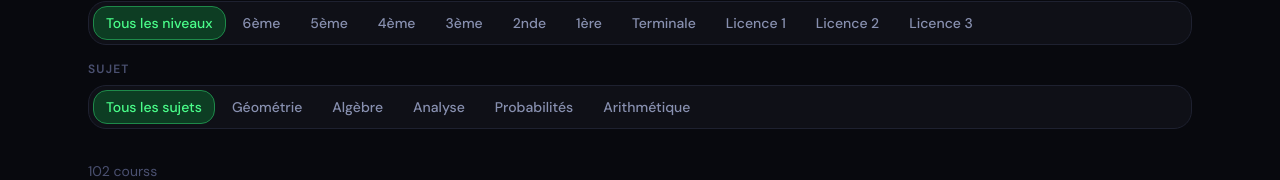
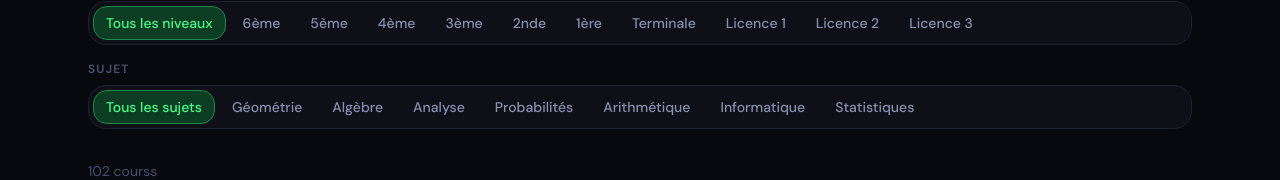
Before and after one commit to ChrisMakav/alphamath, a Next.js app: page /courses in a window 1280 px wide. Shown: the part 376-556 px from the top of the page. Built offline with nearby package versions, Linux system fonts and the light colour scheme; no server answers.

Commit message:
Add missing Informatique/Statistiques filters to course catalog
These subjects already exist on Course records but were absent from
the catalog's subject filter options.

```diff
--- a/app/(marketing)/courses/page.tsx
+++ b/app/(marketing)/courses/page.tsx
@@ -36,6 +36,8 @@ const SUBJECT_OPTIONS = [
   { id: "analyse",       label: "Analyse" },
   { id: "probabilites",  label: "Probabilités" },
   { id: "arithmetique",  label: "Arithmétique" },
+  { id: "informatique",  label: "Informatique" },
+  { id: "statistiques",  label: "Statistiques" },
 ];
 
 function CoursesContent() {
```
